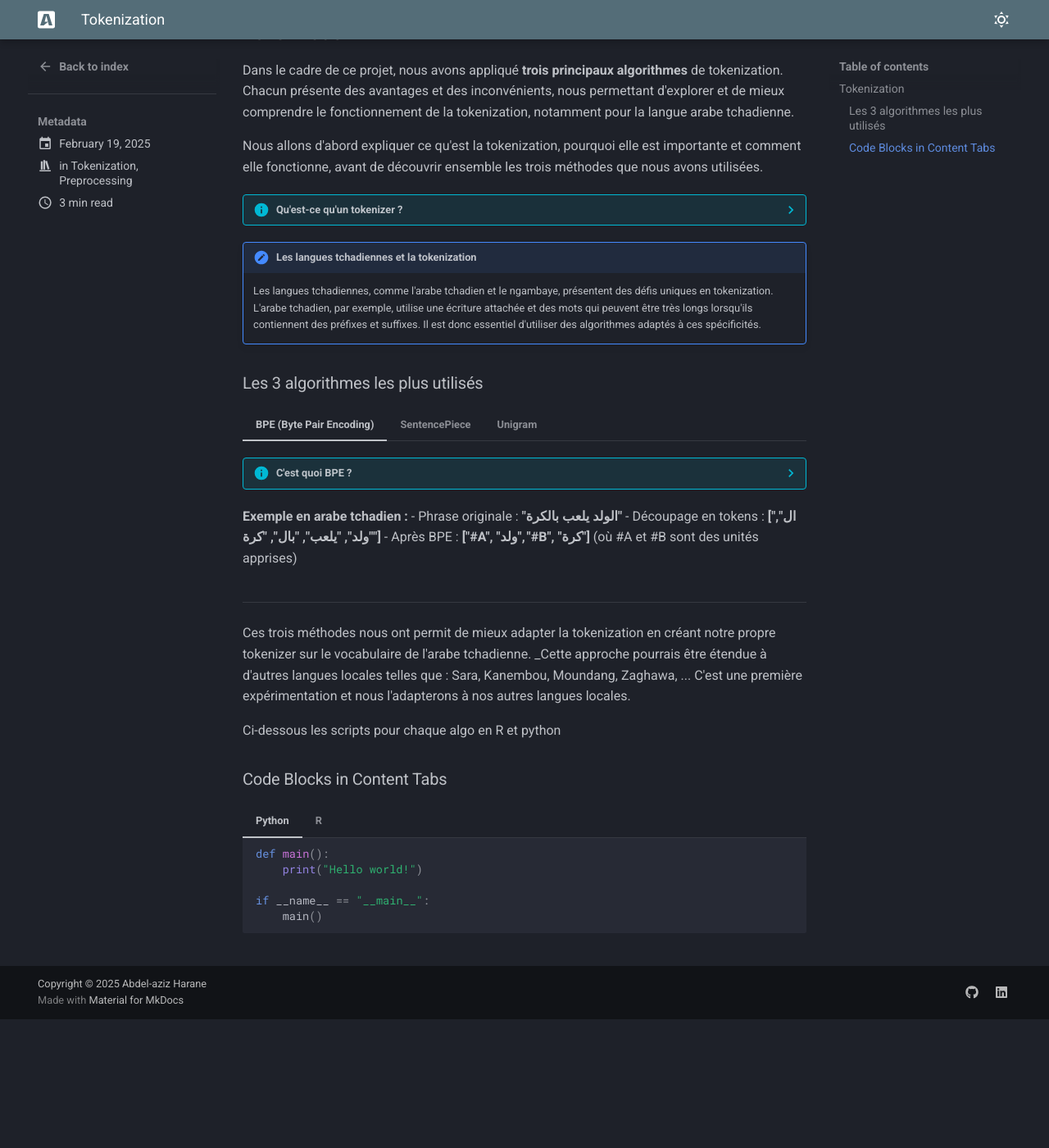
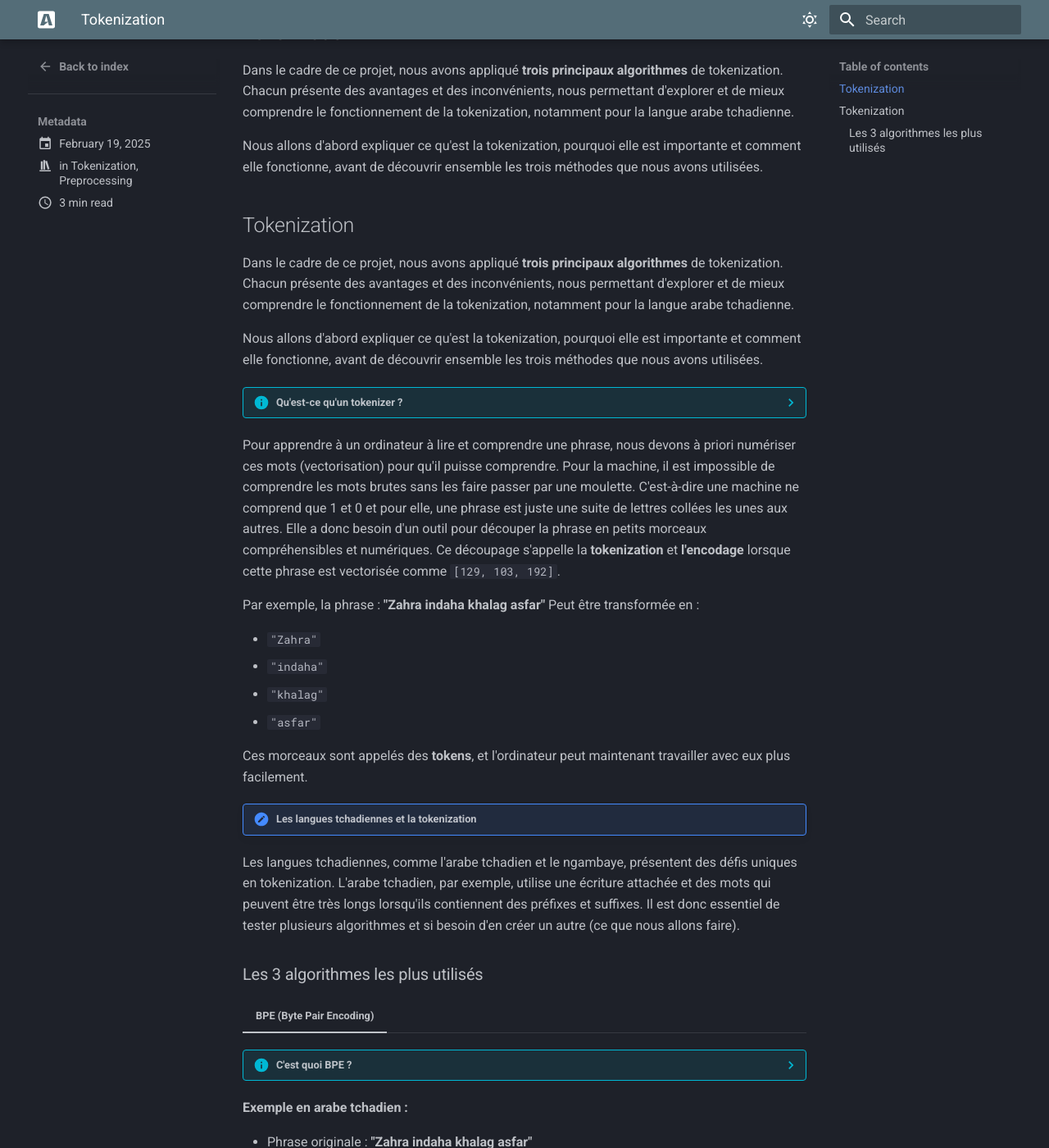
Before and after one commit to abdelazizharane/docnlpChad, an MkDocs documentation site: the page built from docs/blog/posts/tokenization.md, in a window 1280 px wide and 1400 px high, scrolled down 206 px. Shown: the whole window at 82% size. Built offline with MkDocs 1.6.1 and Material for MkDocs 9.7.7, drawn with Linux system fonts in a browser that asks for light colours; before the commit the page ends 1449 px from its top, so only the background shows below that; some of the changed text lies outside the part shown.

Commit message:
Ajout d'article 1

````diff
--- a/docs/blog/posts/tokenization.md
+++ b/docs/blog/posts/tokenization.md
@@ -15,88 +15,73 @@
 
 Nous allons d'abord expliquer ce qu'est la tokenization, pourquoi elle est importante et comment elle fonctionne, avant de découvrir ensemble les trois méthodes que nous avons utilisées.
 
+## Tokenization
+
+Dans le cadre de ce projet, nous avons appliqué **trois principaux algorithmes** de tokenization.
+Chacun présente des avantages et des inconvénients, nous permettant d'explorer et de mieux comprendre le fonctionnement de la tokenization, notamment pour la langue arabe tchadienne.
+
+Nous allons d'abord expliquer ce qu'est la tokenization, pourquoi elle est importante et comment elle fonctionne, avant de découvrir ensemble les trois méthodes que nous avons utilisées.
+
 ??? info "Qu'est-ce qu'un tokenizer ?"
 
-    Imagine que tu veux apprendre à un ordinateur à lire et comprendre une phrase. Mais pour lui, une phrase est juste une suite de lettres collées les unes aux autres. Il a donc besoin d'un outil pour découper la phrase en petits morceaux compréhensibles. Ce découpage s'appelle la **tokenization**.
+Pour apprendre à un ordinateur à lire et comprendre une phrase, nous devons à priori numériser ces mots (vectorisation) pour qu'il puisse comprendre. Pour la machine, il est impossible de comprendre les mots brutes sans les faire passer par une moulette. C'est-à-dire une machine ne comprend que 1 et 0 et pour elle, une phrase est juste une suite de lettres collées les unes aux autres. Elle a donc besoin d'un outil pour découper la phrase en petits morceaux compréhensibles et numériques. Ce découpage s'appelle la **tokenization** et **l'encodage** lorsque cette phrase est vectorisée comme `[129, 103, 192]`.
 
-    Par exemple, la phrase :
+Par exemple, la phrase :
+**"Zahra indaha khalag asfar"**
+Peut être transformée en :
 
-    **"الولد يلعب بالكرة"** (Le garçon joue avec le ballon)
+- `"Zahra"`
+- `"indaha"`
+- `"khalag"`
+- `"asfar"`
 
-    Peut être transformée en :
-
-    - **"الولد"** (le garçon)
-    - **"يلعب"** (joue)
-    - **"بالكرة"** (avec le ballon)
-
-    Ces morceaux sont appelés des **tokens**, et l'ordinateur peut maintenant travailler avec eux plus facilement.
+Ces morceaux sont appelés des **tokens**, et l'ordinateur peut maintenant travailler avec eux plus facilement.
 
 !!! note "Les langues tchadiennes et la tokenization"
 
-    Les langues tchadiennes, comme l'arabe tchadien et le ngambaye, présentent des défis uniques en tokenization. L'arabe tchadien, par exemple, utilise une écriture attachée et des mots qui peuvent être très longs lorsqu'ils contiennent des préfixes et suffixes. Il est donc essentiel d'utiliser des algorithmes adaptés à ces spécificités.
+Les langues tchadiennes, comme l'arabe tchadien et le ngambaye, présentent des défis uniques en tokenization. L'arabe tchadien, par exemple, utilise une écriture attachée et des mots qui peuvent être très longs lorsqu'ils contiennent des préfixes et suffixes. Il est donc essentiel de tester plusieurs algorithmes et si besoin d'en créer un autre (ce que nous allons faire).
 
 ### Les 3 algorithmes les plus utilisés
 
 === "BPE (Byte Pair Encoding)"
 
-    ??? info "C'est quoi BPE ?"
+??? info "C'est quoi BPE ?"
 
-        Imagine que tu veux apprendre à écrire un texte en utilisant le moins de place possible. Plutôt que de stocker chaque mot individuellement, tu peux repérer les lettres ou les groupes de lettres les plus fréquents et les remplacer par un symbole plus court.
+    Lors qu'on veut apprendre à écrire un texte en utilisant le moins de place possible ou plutôt que de stocker chaque mot individuellement, nous pouvons donc repérer les lettres ou les groupes de lettres les plus fréquents et les remplacer par un symbole plus court.
 
-        Par exemple, dans **"الولد يلعب بالكرة"**, si on remarque que **"ال"** revient souvent, on peut le remplacer par un seul symbole. Ainsi, l'ordinateur aura moins de morceaux à gérer.
+**Exemple en arabe tchadien :**
 
-    **Exemple en arabe tchadien :**
-    - Phrase originale : **"الولد يلعب بالكرة"**
-    - Découpage en tokens : **["ال", "ولد", "يلعب", "بال", "كرة"]**
-    - Après BPE : **["#A", "ولد", "#B", "كرة"]** (où #A et #B sont des unités apprises)
+- Phrase originale : **"Zahra indaha khalag asfar"**
+- Découpage en tokens : **["Za", "hra", "inda", "ha", "kha", "lag", "as", "far"]**
+- Après BPE : **["#A", "inda", "ha", "#B"]** (où #A et #B sont des unités apprises)
 
-=== "SentencePiece"
+=== "Sentencepiece"
 
-    ??? info "C'est quoi SentencePiece ?"
+??? info "C'est quoi SentencePiece ?"
 
-        Imagine que tu as une phrase et que tu veux la découper, mais tu ne veux pas seulement couper aux espaces (car certaines langues n'ont pas d'espaces clairs entre les mots). SentencePiece apprend à découper la phrase en morceaux de manière plus flexible.
+    Imagineons que nous avons une phrase et voulons la découper, mais nous ne voulons pas seulement couper aux espaces (car certaines langues n'ont pas d'espaces clairs entre les mots comme le Chinois). Sentencepiece apprend à découper la phrase en morceaux de manière plus flexible.
 
-    **Exemple en arabe tchadien :**
-    - Phrase originale : **"أنا أدرس في الجامعة"** (Je fais mes études à l’université)
-    - Tokenization avec SentencePiece : **["أنا", "أدرس", "في", "الجامعة"]**
-    - SentencePiece peut aussi découper : **["أنا", "أ", "درس", "في", "ال", "جامعة"]** pour plus de flexibilité.
+**Exemple en arabe tchadien :**
 
-=== "Unigram"
+- Phrase originale : **"Al-naadum da gaa'id fil-beet"**
+- Tokenization avec SentencePiece : **["Al-", "naadum", "da", "gaa'id", "fil-", "beet"]**
+- SentencePiece peut aussi découper : **["Al", "na", "adum", "da", "gaa'", "id", "fil", "beet"]** pour plus de flexibilité.
 
-    ??? info "C'est quoi Unigram ?"
+=== "WordPiece"
 
-        Imagine que tu veux découper une phrase en morceaux, mais au lieu de toujours prendre les mêmes morceaux, tu regardes quelles parties sont les plus utiles statistiquement. Tu essayes plusieurs options et tu choisis celle qui minimise le nombre total de morceaux tout en gardant du sens.
+??? info "C'est quoi WordPiece ?"
 
-    **Exemple en arabe tchadien :**
-    - Phrase originale : **"الأطفال يلعبون في الحديقة"** (Les enfants jouent dans le jardin)
-    - Tokenization avec Unigram : **["الأطفال", "يلعبون", "في", "الحديقة"]**
-    - Mais il pourrait aussi décider de : **["الأ", "طفال", "يلعبون", "في", "الحديقة"]** si cela est plus efficace.
+    WordPiece est un algorithme qui coupe une phrase en sous-unités, en favorisant les segments les plus fréquemment rencontrés dans les données d'entraînement. Cette approche est utilisée dans des modèles comme BERT.
 
----
+**Exemple en shu :**
+
+- Phrase originale : **"Zahra indaha khalag asfar"**
+- Tokenization avec WordPiece : **["Zah", "##ra", "inda", "##ha", "khal", "##ag", "as", "##far"]**
+- Cela permet de garder des unités fréquentes tout en fragmentant les mots moins courants.
 
 Ces trois méthodes nous ont permit de mieux adapter la tokenization en créant notre propre tokenizer sur le vocabulaire de l'arabe tchadienne.
-\_Cette approche pourrais être étendue à d'autres langues locales telles que : Sara, Kanembou, Moundang, Zaghawa, ... C'est une première expérimentation et nous l'adapterons à nos autres langues locales.
+Cette approche pourrais être étendue à d'autres langues locales telles que : Sara, Kanembou, Moundang, Zaghawa, ... C'est une première expérimentation et nous l'adapterons à nos autres langues locales.
 
-Ci-dessous les scripts pour chaque algo en R et python
+```
 
-### Code Blocks in Content Tabs
-
-=== "Python"
-
-    ```py
-    def main():
-        print("Hello world!")
-
-    if __name__ == "__main__":
-        main()
-    ```
-
-=== "R"
-
-    ```js
-    function main() {
-        console.log("Hello world!");
-    }
-
-    main();
-    ```
+```
--- a/mkdocs.yml
+++ b/mkdocs.yml
@@ -1,6 +1,6 @@
 site_name: NLP Chadian
-site_url: https://mydomain.org/mysite
-site_description: NLP est un projet personnel que je mène pour vous embarger dans l'apprentissage de machine learning A short description of my site
+site_url: https://abdelazizharane.github.io/docnlpChad/
+site_description: NLP est un projet personnel que je mène pour vous embarger dans le NLP des langues locales
 theme:
   name: material
   icon:
@@ -10,7 +10,7 @@
   features:
     - navigation.footer
     - navigation.tabs
-  #  - navigation.indexes
+    - navigation.indexes
   #  - navigation.prev_next
     - navigation.top
   #  - navigation.bottom
@@ -40,7 +40,7 @@
 #- navigation.tabs
 
 plugins:
-# - search
+  - search
   - blog
 
 #nav:
````
